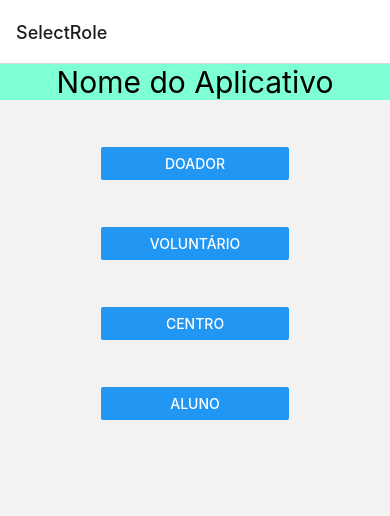
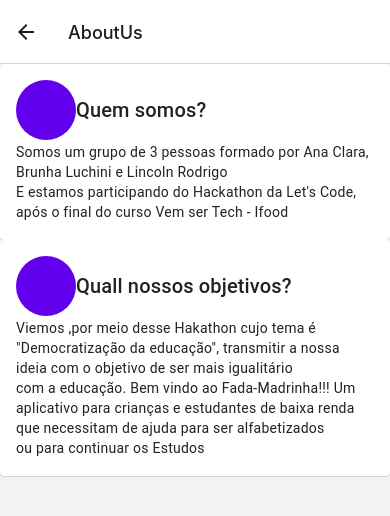
Before and after one commit to timeDe-sort/hackthon-lets-code, a React Native app in the folder hackthon/: screen /AboutUs in a window 390 px wide. Shown: the top 516 px of the page. Built offline with nearby package versions, Linux system fonts and the light colour scheme.

Commit message:
Adicionado a tela de "sobre nós"

```diff
--- a/hackthon/App.js
+++ b/hackthon/App.js
@@ -16,6 +16,8 @@ import Classes from './screens/Classes';
 import Students from './screens/Students';
 import TeacherAndClasses from './screens/TeacherAndClasses';
 import Donators from './screens/Donators';
+import AboutUs from './screens/AboutUs';
+
 
 const Stack = createStackNavigator();
 
@@ -35,6 +37,7 @@ function MyStack() {
       <Stack.Screen name="Students" component={Students} />
       <Stack.Screen name="TeacherAndClasses" component={TeacherAndClasses} />
       <Stack.Screen name="Donators" component={Donators} />
+      <Stack.Screen name="AboutUs" component={AboutUs} />
 
     </Stack.Navigator>
   );
--- /dev/null
+++ b/hackthon/screens/AboutUs.js
@@ -0,0 +1,41 @@
+import { Avatar, Card, IconButton } from 'react-native-paper';
+import * as React from 'react';
+import { Title, Paragraph } from 'react-native-paper';
+import { Button , View , ScrollView, Text, SafeAreaView } from 'react-native';
+
+function AboutUs(){
+
+
+
+    return(
+        <SafeAreaView>
+            <Card>
+                <Card.Content>
+                    <View style={{ flexDirection: "row", alignItems: 'center'}}>
+                        <Avatar.Image size={60}></Avatar.Image>
+                        <Title>Quem somos?</Title>
+                    </View>
+                    <Paragraph>
+                        Somos um grupo de 3 pessoas formado por Ana Clara, Brunha Luchini e Lincoln Rodrigo {'\n'}
+                        E estamos participando do Hackathon da Let's Code, após o final do curso Vem ser Tech - Ifood
+                    </Paragraph>
+                </Card.Content>
+            </Card>
+            <Card>
+                <Card.Content>
+                    <View style={{ flexDirection: "row", alignItems: 'center'}}>
+                        <Avatar.Image size={60}></Avatar.Image>
+                        <Title>Quall nossos objetivos?</Title>
+                    </View>
+                    <Paragraph>
+                        Viemos ,por meio desse Hakathon cujo tema é "Democratização da educação", transmitir a nossa ideia com o objetivo de ser mais igualitário  {'\n'}
+                        com a educação. Bem vindo ao Fada-Madrinha!!! Um aplicativo para crianças e estudantes de baixa renda que necessitam de ajuda para ser alfabetizados {'\n'}
+                        ou para continuar os Estudos
+                    </Paragraph>
+                </Card.Content>
+            </Card>
+        </SafeAreaView>
+    )
+}
+
+export default AboutUs;
--- a/hackthon/screens/LoggedScreen.js
+++ b/hackthon/screens/LoggedScreen.js
@@ -1,10 +1,7 @@
 import { Button , View , ScrollView, Text, SafeAreaView,TextInput, Pressable} from 'react-native';
 import { Avatar } from 'react-native-paper';
 import Header from './auxiliar/Header';
-import { LoggedScreenDonator } from './auxiliar/Donator';
-import { LoggedScreenVolunteer } from './auxiliar/Volunteer';
-import { LoggedScreenStudent } from './auxiliar/Student';
-import { LoggedScreenServiceCenter } from './auxiliar/ServiceCenter';
+import AboutUs from './AboutUs';
 
 const styles = {
     header : {alignItems: 'center', justifyContent: 'center', backgroundColor: 'aquamarine', display:'flex' },
@@ -57,28 +54,66 @@ function LoggedScreen(props) {
 
 
                 { (type === 1) &&
-                    <LoggedScreenVolunteer>
 
-                    </LoggedScreenVolunteer>
+                <View style={styles.boxButtons}>
+                    <View style={styles.buttons}>
+                        <Button   title= "Perfil" onPress={() => navigation.navigate('Profile', {type: 1})} />
+                    </View>
+                    <View style={styles.buttons}>
+                        <Button   title= "Acompanhamento" onPress={() => navigation.navigate('Accompaniment',{type: 1})} />
+                    </View>
+                    <View style={styles.buttons}>
+                        <Button   title= "Sobre nós" onPress={() => navigation.navigate('AboutUs')} />
+                    </View>
+                </View>
                 }
 
                 { (type === 0) &&
-                    <LoggedScreenDonator>
+                    <View style={styles.boxButtons}>
+                        <View style={styles.buttons}>
+                            <Button   title= "Perfil" onPress={() => navigation.navigate('Profile',{type: 0})} />
+                        </View>
+                        <View style={styles.buttons}>
+                            <Button   title= "Acompanhamento" onPress={() => navigation.navigate('Accompaniment',{type: 0})} />
+                        </View>
+                        <View style={styles.buttons}>
+                            <Button   title= "Sobre nós" onPress={() => navigation.navigate('AboutUs')} />
+                        </View>
+                    </View>
 
-                    </LoggedScreenDonator>
 
                 }
 
                 {(type ===3) &&
-                    <LoggedScreenStudent>
+                    <View style={styles.boxButtons}>
+                        <View style={styles.buttons}>
+                            <Button   title= "Perfil" onPress={() => navigation.navigate('Profile',{type:3})} />
+                        </View>
+                        <View style={styles.buttons}>
+                            <Button   title= "Aulas" onPress={() => navigation.navigate('Classes',{type:3})} />
+                        </View>
+                        <View style={styles.buttons}>
+                        <Button  title= "Sobre nós" onPress={() => navigation.navigate('AboutUs')} />
+                        </View>
+                    </View>
 
-                    </LoggedScreenStudent>
                 }
 
                 {(type ===2) &&
-                    <LoggedScreenServiceCenter>
-
-                    </LoggedScreenServiceCenter>
+                    <View style={styles.boxButtons}>
+                        <View style={styles.buttons}>
+                            <Button   title= "Alunos" onPress={() => navigation.navigate('Students')} />
+                        </View>
+                        <View style={styles.buttons}>
+                            <Button   title= "Professores e Aulas" onPress={() => navigation.navigate('TeacherAndClasses')} />
+                        </View>
+                        <View style={styles.buttons}>
+                            <Button   title= "Doadores" onPress={() => navigation.navigate('Donators')} />
+                        </View>
+                            <View style={styles.buttons}>
+                        <Button  title= "Sobre nós" onPress={() => navigation.navigate('AboutUs')} />
+                        </View>
+                     </View>
                 }
             {
                 // TAMBÉM IRÁ VIRAR UM COMPONENTE
--- a/hackthon/screens/auxiliar/Volunteer.js
+++ b/hackthon/screens/auxiliar/Volunteer.js
@@ -79,22 +79,12 @@ export function VolunteerRegister(props){
 }
 
 
-export function LoggedScreenVolunteer(props){
+// export function LoggedScreenVolunteer(props){
 
 
-    return(
+//     return(
 
-        <View style={styles.boxButtons}>
-            <View style={styles.buttons}>
-                <Button   title= "Perfil" onPress={() => navigation.navigate('Profile', {type: params.type})} />
-            </View>
-            <View style={styles.buttons}>
-                <Button   title= "Acompanhamento" onPress={() => navigation.navigate('Accompaniment',{type: params.type})} />
-            </View>
-            <View style={styles.buttons}>
-                <Button   title= "Sobre nós" onPress={() => navigation.navigate('LoginOuRegis')} />
-            </View>
-        </View>
-    )
 
-}
+//     )
+
+// }
```
